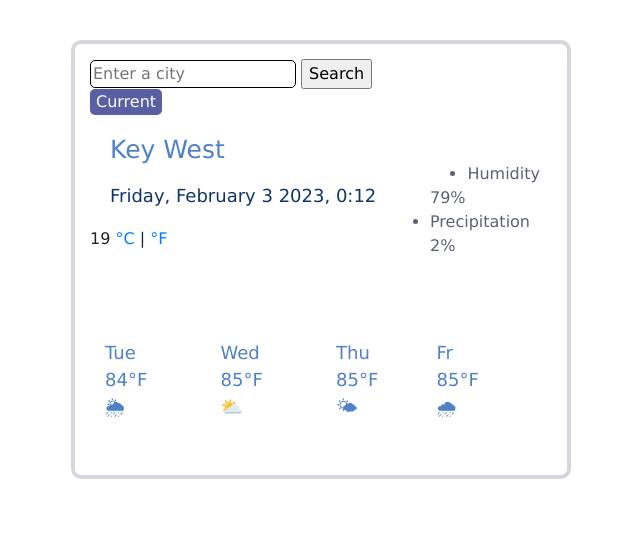
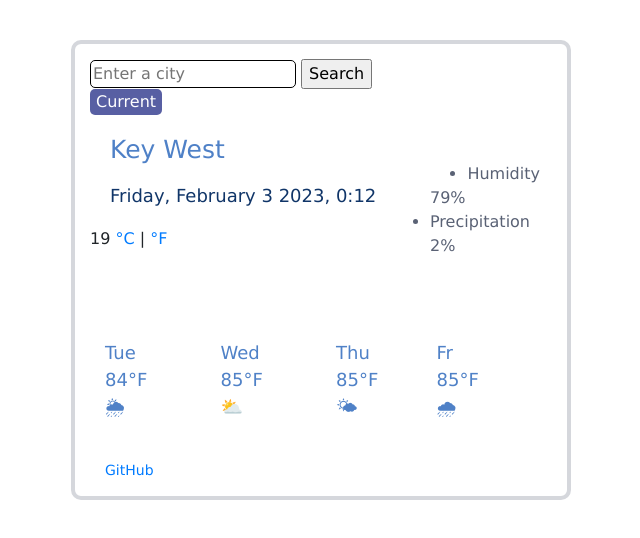
Before and after one commit to AnastasiaKW/weather-app-git, a plain HTML site: page index.html in a window 1280 px wide. Shown: the whole page, without its empty margins (319-959 px from the left). Drawn offline with nearby package versions, Linux system fonts and the light colour scheme.

Commit message:
Added a link to GitHub

```diff
--- a/index.html
+++ b/index.html
@@ -69,6 +69,9 @@
                   </div>
             </div>
           </div>
+          <footer class="footer">
+            <a href="https://github.com/AnastasiaKW" target="_blank">GitHub</a>
+          </footer>
           <script src="index.js"></script>
           </body>
 
--- a/styles.css
+++ b/styles.css
@@ -42,3 +42,7 @@ h2 {
   margin-bottom: 20px;
   color: #4f81c7;
 }
+.footer {
+  color: #585fa3;
+  font-size: 14px;
+}
```
